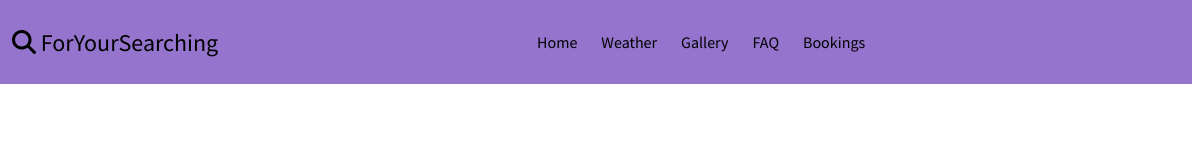
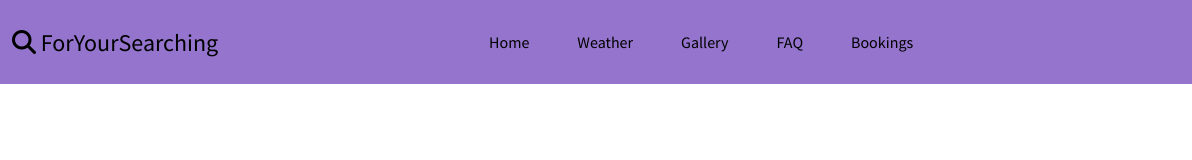
Before and after one commit to qlife1146/responsiveWeb, a plain HTML site: page index.html in a window 1280 px wide. Shown: the full height of the page, 0-1192 px from the left. Drawn offline with Linux system fonts and the light colour scheme.

Commit message:
해결해야 할 것 해결함

```diff
--- a/css/style.css
+++ b/css/style.css
@@ -43,17 +43,25 @@ li {
 
 .navbar__menu {
 	display: flex;
+	justify-content: space-between;
 	padding-left: 0px;
 }
 
 .navbar__menu li {
-	padding: 8px 12px;
+	padding: 8px 24px;
+	width: 100%;
+	display: block;
+}
+
+.navbar__menu li a {
+	display: block;
 }
 
 .navbar__menu li :hover {
 	background-color: var(--second-color);
+	color: var(--second-font-color);
 	border-radius: 2px;
-	color: var(--second-font-color);
+	display: block;
 }
 
 .navbar__link {
@@ -74,7 +82,7 @@ li {
 	top: 12px;
 }
 
-@media screen and (max-width: 710px) {
+@media screen and (max-width: 800px) {
 	.nav_bar {
 		flex-direction: column;
 		align-items: flex-start;
@@ -90,6 +98,7 @@ li {
 
 	.navbar__menu li {
 		width: 100%;
+		padding: 8px 12px;
 		text-align: center;
 	}
 
```
Also changed, not shown: 1 other file.
